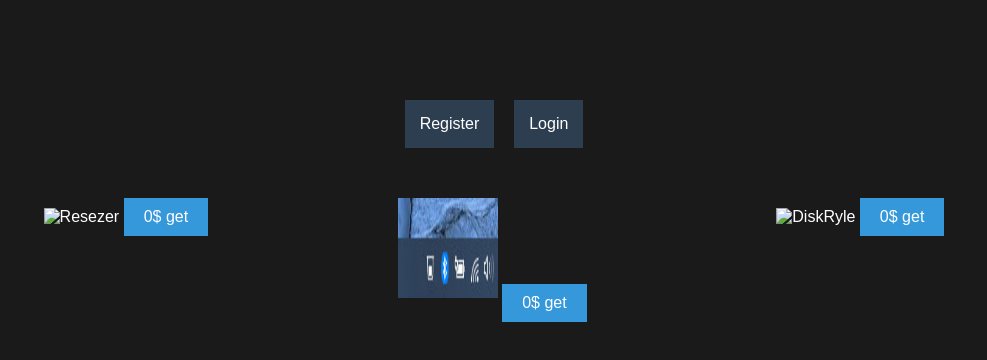
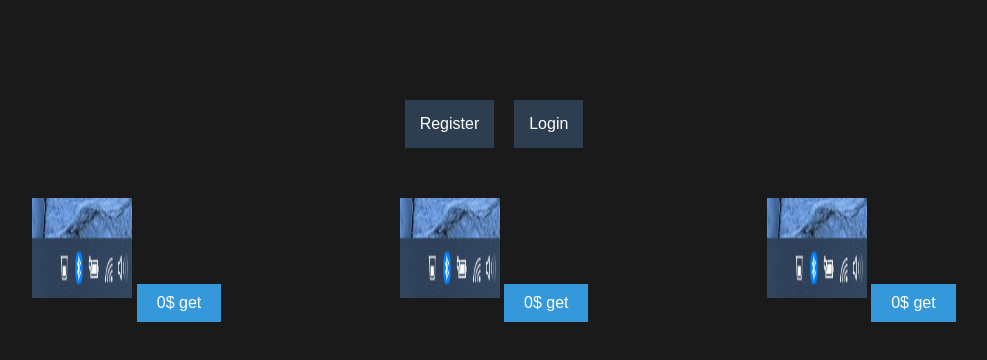
Before and after one commit to ZexusBerry/MoonLight.Fun.Dev.com, a plain HTML site: page index.html in a window 1280 px wide. Shown: the whole page, without its empty margins (146-1133 px from the left). Drawn offline with Linux system fonts and the light colour scheme; some packages are replaced by stand-ins of ours; a script that the page names is missing.

Commit message:
Update index.html

```diff
--- a/index.html
+++ b/index.html
@@ -25,7 +25,7 @@
         <!-- Кнопки с картинками и текстом -->
         <div class="main-buttons">
             <div class="button-container">
-                <img src="Pez.png" alt="Resezer" />
+                <img src="img/Bask.png" alt="Resezer" />
                 <button class="get-btn">0$ get</button>
             </div>
             <div class="button-container">
@@ -33,7 +33,7 @@
                 <button class="get-btn">0$ get</button>
             </div>
             <div class="button-container">
-                <img src="Dis.png" alt="DiskRyle" />
+                <img src="img/Bask.png" alt="DiskRyle" />
                 <button class="get-btn">0$ get</button>
             </div>
         </div>
```
